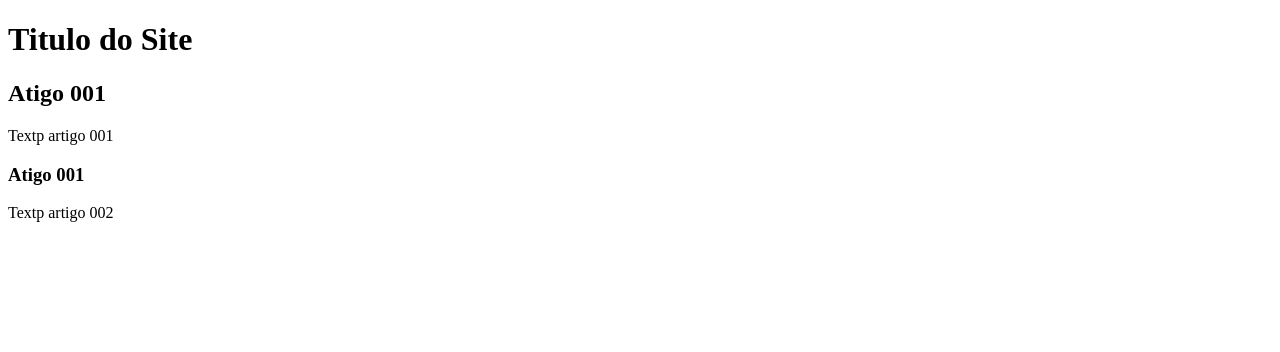
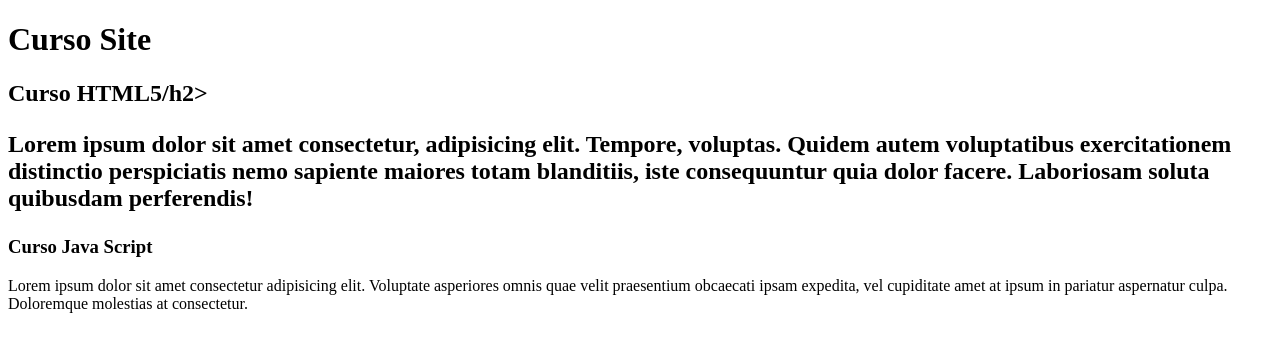
Before and after one commit to lucasmcomin/Projeto-Site, a plain HTML site: page index.html in a window 1280 px wide. Drawn offline with Linux system fonts and the light colour scheme.

Commit message:
comecei a escrever

```diff
--- a/index.html
+++ b/index.html
@@ -8,16 +8,16 @@
 <body>
     <main>
         <head>
-            <h1>Titulo do Site</h1>
+            <h1>Curso Site</h1>
         </head>
     </main>
     <article>
-        <h2>Atigo 001</h2>
-        <p>Textp artigo 001</p>
+        <h2>Curso HTML5/h2>
+        <p>Lorem ipsum dolor sit amet consectetur, adipisicing elit. Tempore, voluptas. Quidem autem voluptatibus exercitationem distinctio perspiciatis nemo sapiente maiores totam blanditiis, iste consequuntur quia dolor facere. Laboriosam soluta quibusdam perferendis!</p>
     </article>
     <article>
-        <h3>Atigo 001</h3>
-        <p>Textp artigo 002</p>
+        <h3>Curso Java Script</h3>
+        <p>Lorem ipsum dolor sit amet consectetur adipisicing elit. Voluptate asperiores omnis quae velit praesentium obcaecati ipsam expedita, vel cupiditate amet at ipsum in pariatur aspernatur culpa. Doloremque molestias at consectetur.</p>
     </article>
 
 </body>
```
